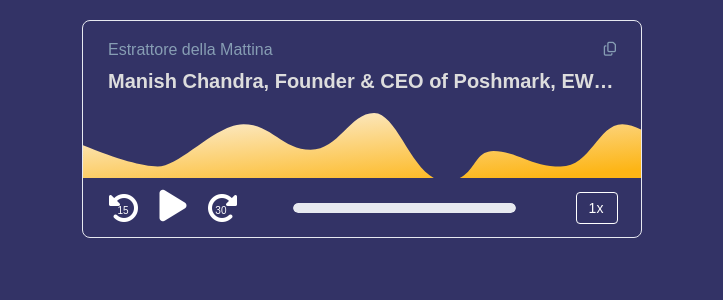
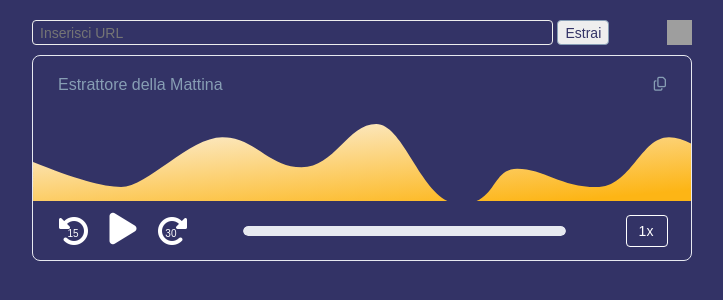
Before and after one commit to An4chr0n/morning, a plain HTML site: page index.html in a window 1280 px wide. Shown: the whole page, without its empty margins (278-1001 px from the left). Drawn offline with nearby package versions, Linux system fonts and the light colour scheme; grey boxes are pictures that could not be loaded.

Commit message:
Update index.html

```diff
--- a/index.html
+++ b/index.html
@@ -15,7 +15,7 @@
 }
 #v-player{
   font-family: 'Poppins', sans-serif;
-  max-width:560px;
+  max-width:660px;
   margin:20px auto;
 }
 #podcast-player{
@@ -44,7 +44,7 @@
 }
 #podcast-player .episode-title{
   margin:10px 0 20px;
-  font-size:20px;
+  font-size:15px;
   line-height:1.2;
   text-overflow: ellipsis;
   overflow: hidden;
@@ -265,20 +265,40 @@
     padding:10px 0;
   }
 }
+input[type=text] {
+  color: #879EB5;
+    font-size: 14px;
+  // Capitalized to prevent Sass
+  // thinking it's the Sass max()
+  font-size: Max(16px, 1em);
+  font-family: inherit;
+  padding: 0.25em 0.5em;
+  border: 1px solid #eee;
+  border-radius: 4px;
+  transition: 180ms box-shadow ease-in-out;
+}
+button {
+  background-color: #eee;
+  color: #333366;
+  font-size: 14px;
+  font-family: inherit;
+  padding: 0.25em 0.5em;
+  border: 1px solid #879EB5;
+  border-radius: 4px;
+  transition: 180ms box-shadow ease-in-out;
+}
+#inputDiv { padding-bottom : 10px; }
     </style>
 </head>
 <body>
-    <!--div class="container">
-        <h2>Estrattore della Mattina <a href="https://chromewebstore.google.com/detail/moesif-origincors-changer/digfbfaphojjndkpccljibejjbppifbc" target="_blank"><img src="https://lh3.googleusercontent.com/MUxpHBm6Fg_X5OQGXkYZh8tFZ9lf7-2Pd0LTF9GLbNXhSxUySdVygnzEEyAljINEqvP0phWdrtF0cTQJo7EIlhN9aA=s60" width="25" height="25"></a></h2>
-        <input type="text" id="urlInput" placeholder="Enter URL">
-        <button onclick="extractTagSrc()">Estrai</button>
-        <div class="result" id="result"></div>
-    </div-->
   <div id="v-player">
 <audio id="audio-track" src="https://api.podcache.net/episodes/698d602a-a059-45dc-b42c-a2bdfde19922/stream.mp3" type="audio/mpeg" preload="metadata">
 </audio>
-  <div id="div_1" style="display:none">
-	https://api.podcache.net/episodes/698d602a-a059-45dc-b42c-a2bdfde19922/stream.mp3
+  <div id="div_1" style="display:none"></div>
+  <div id="inputDiv">
+    <input type="text" size="60" id="urlInput" placeholder="Inserisci URL">
+    <button id="btnEstrai" onclick="extractTagSrc()">Estrai</button>
+    <a href="https://chromewebstore.google.com/detail/moesif-origincors-changer/digfbfaphojjndkpccljibejjbppifbc" target="_blank"><img src="https://lh3.googleusercontent.com/MUxpHBm6Fg_X5OQGXkYZh8tFZ9lf7-2Pd0LTF9GLbNXhSxUySdVygnzEEyAljINEqvP0phWdrtF0cTQJo7EIlhN9aA=s60" width="25" height="25" valign="bottom" align="right"></a>
   </div>
   <div id="podcast-player">
     <div class="epidode-header">
@@ -286,7 +306,7 @@
 
       <a class="episode-download" name="copy_pre" href="#" id="div_1"><i class="fa-regular fa-copy"></i></a>
     </div>
-    <h3 class="episode-title">Manish Chandra, Founder & CEO of Poshmark, EWMBA ’95</h3>
+    <h3 class="episode-title" id="txtTitle"></h3>
     <div class="wave">
       <svg  xmlns="http://www.w3.org/2000/svg" width="100%" viewBox="0 0 299 35">
 <linearGradient id="PSgrad_0" x1="70.711%" x2="0%" y1="70.711%" y2="0%">
@@ -418,32 +438,37 @@
 				return false;
 			});
 		});
-    </script>
-    <!--script>
 		async function extractTagSrc() {
 			const url = document.getElementById('urlInput').value;
 		        const resultDiv = document.getElementById('result');
-
 			       try {
+		                if (url != "") {
 		                  const response = await fetch(url);
 		                  const text = await response.text();
-                //console.log(text);
 		                  const nd_pos2 = text.search('.mp3');
 		                  const nd_pos1 = text.search('episode_raw_url');
+		                  const ttl1 = text.search('title>');
+		                  const ttl2 = text.search('</title>');
 		                  const subs = text.substring(nd_pos1, nd_pos2);
-                //console.log(nd_pos1);
-                //console.log(nd_pos2);
+		                  console.log(ttl1);
+		                  console.log(ttl2);
 		                  //console.log(subs);
 		                  const nd_posEnd = subs.lastIndexOf('"');
 		                  //console.log(nd_posEnd);
 		                  const subsFinale = subs.substring(18);
 		                  //console.log(subsFinale);
-                resultDiv.innerHTML = `Link estratto: <a href="` + subsFinale + `.mp3" target="_blank">LINK</a>`;
-
+		                  audioTrack.src = subsFinale +  `.mp3`;
+		                  document.getElementById('div_1').innerHTML= subsFinale + `.mp3`;
+		                  //resultDiv.innerHTML = `Link estratto: <a href="` + subsFinale + `.mp3" target="_blank">LINK</a>`;
+		                 const titleOk = text.substring((ttl1+6), (ttl2-10));
+		                 document.getElementById('txtTitle').innerHTML = titleOk;
+		                 document.getElementById('urlInput').value= "";
+		                 console.log(titleOk);
+		                }
 		            } catch (error) {
 
 		            }
 		        }
-</script-->
+	</script>
 </body>
 </html>
```
Lines whose indentation alone changed are shown as unchanged.
